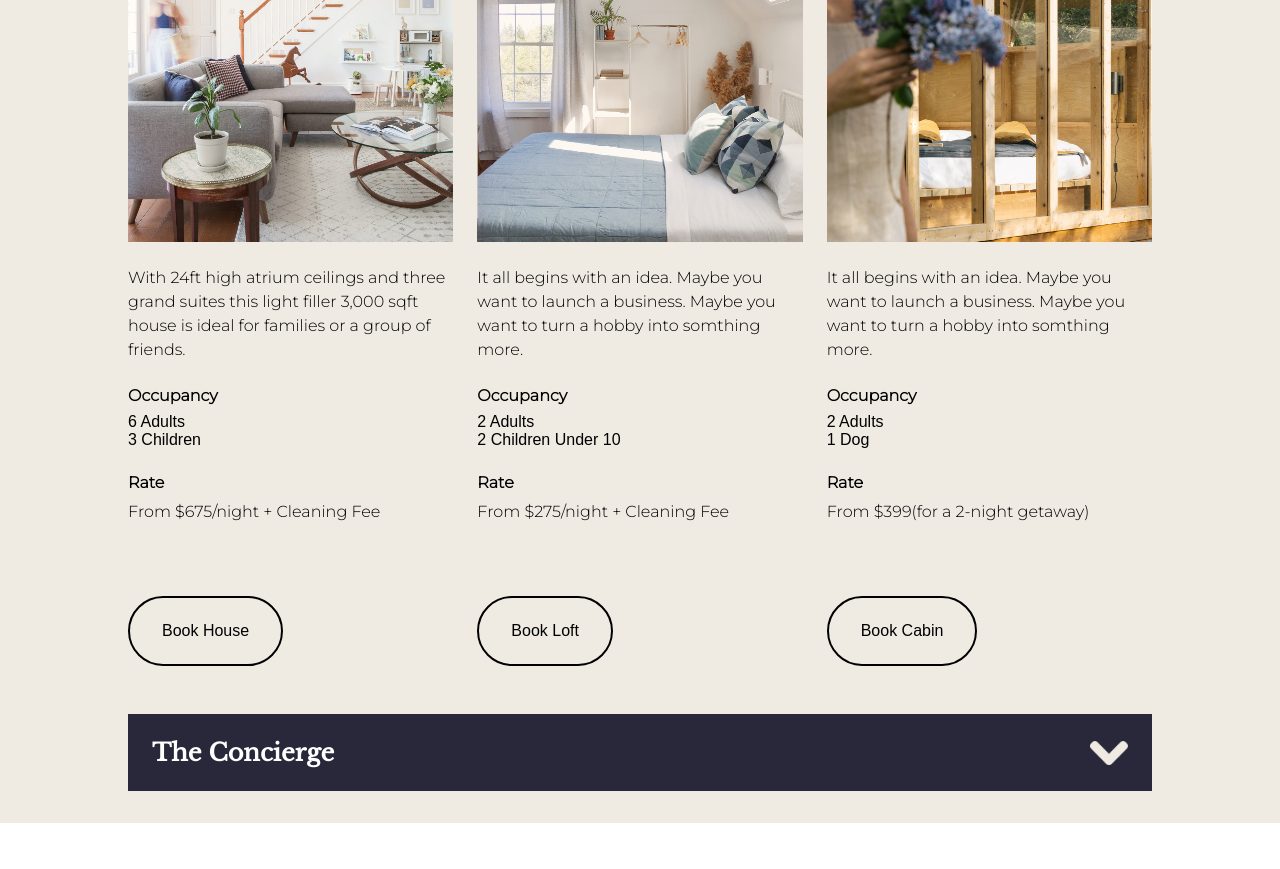
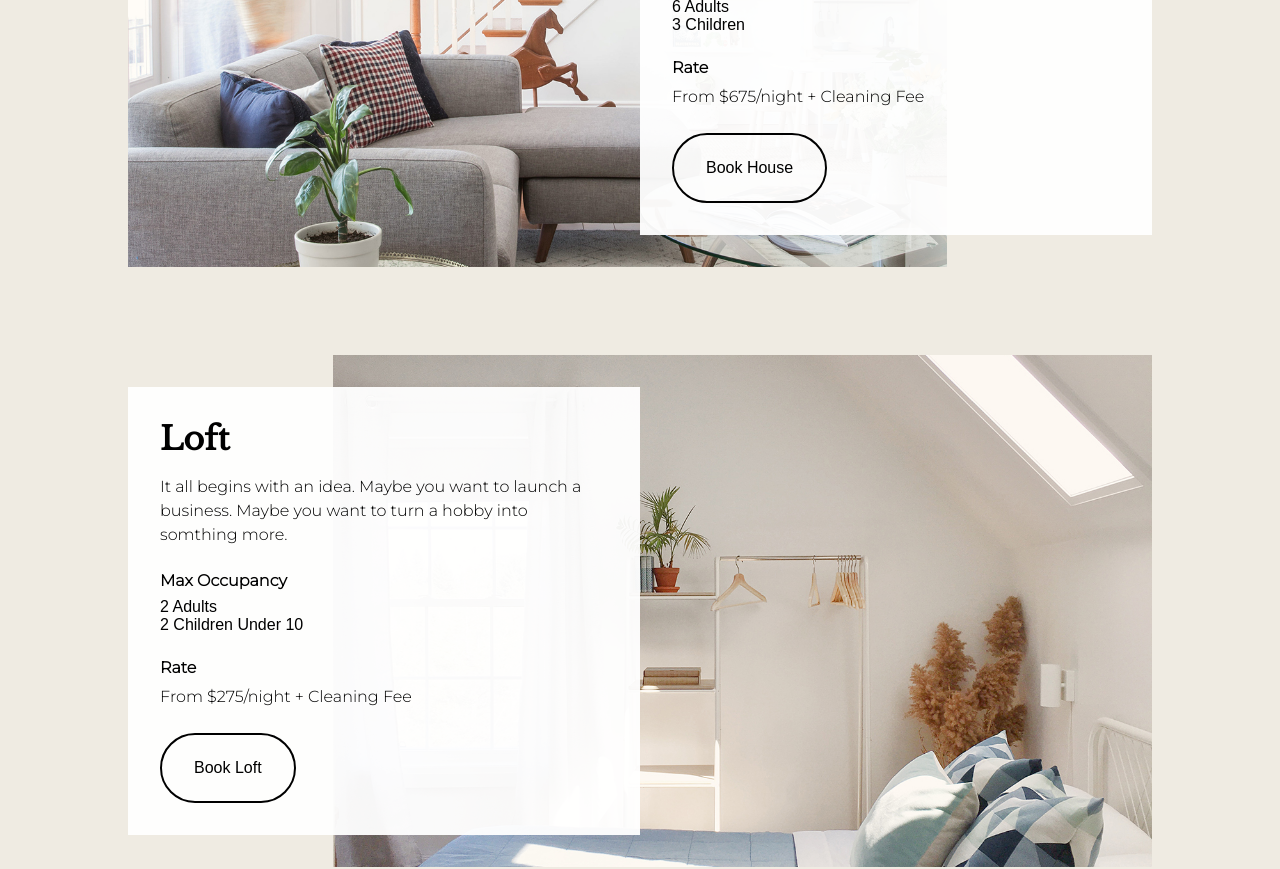
Before and after one commit to Jam52/the-edward, a React (Create React App) app: page / in a window 1280 px wide. Shown: the part 1580-2449 px from the top of the page. Built offline with nearby package versions, Linux system fonts and the light colour scheme.

Commit message:
Add isFlipped to styles to swap possition of the two main elements

```diff
--- a/src/CSS/_base.scss
+++ b/src/CSS/_base.scss
@@ -1,6 +1,7 @@
 //media queries
 $media_phone: 300px;
 $media_tablet: 700px;
+$media_tablet_landscape: 1000px;
 $media_computer_small: 1100px;
 $media_computer_large: 2000px;
 
--- a/src/components/Button/Button.module.scss
+++ b/src/components/Button/Button.module.scss
@@ -1,7 +1,7 @@
 @import '../../CSS/base';
 
 .button {
-  margin: 3rem 0;
+  margin: 0;
 
   &_link {
     display: inline-block;
--- a/src/components/OverviewCard/OverviewCard.js
+++ b/src/components/OverviewCard/OverviewCard.js
@@ -5,26 +5,38 @@ import Button from '../Button/Button';
 
 const OverviewCard = (props) => {
   return (
-    <div data-testid="component-overview-card" className={styles.overview}>
-      <div>
+    <div
+      data-testid="component-overview-card"
+      className={
+        props.isFlipped
+          ? [styles.overview, styles.overview__left].join(' ')
+          : styles.overview
+      }
+    >
+      <div className={styles.overview_img}>
+        <img src={props.img} alt={props.imgAlt} data-testid="image" />
+      </div>
+      <div
+        className={
+          props.isFlipped
+            ? [styles.overview_info, styles.overview_info__right].join(' ')
+            : styles.overview_info
+        }
+      >
         <h3 data-testid="room-name" className={styles.overview_header}>
           {props.roomName}
         </h3>
-        <div className={styles.overview_img}>
-          <img src={props.img} alt={props.imgAlt} data-testid="image" />
-        </div>
-
         <p data-testid="overview">{props.overview}</p>
-        <h4>Occupancy</h4>
-        <ul data-testid="occupancy" className={styles.occupancy}>
+        <h4>Max Occupancy</h4>
+        <ul data-testid="occupancy" className={styles.overview_occupancy}>
           {props.occupancy.map((item) => (
             <li key={item}>{item}</li>
           ))}
         </ul>
         <h4>Rate</h4>
         <p data-testid="rate">{props.rate}</p>
+        <Button text={`Book ${props.roomName}`} to={props.to} />
       </div>
-      <Button text={`Book ${props.roomName}`} to={props.to} />
     </div>
   );
 };
--- a/src/components/OverviewCard/OverviewCard.module.scss
+++ b/src/components/OverviewCard/OverviewCard.module.scss
@@ -1,11 +1,27 @@
 @import '../../CSS/base';
 
 .overview {
+  position: relative;
   width: 100%;
   height: 100%;
   display: flex;
   flex-direction: column;
   justify-content: space-between;
+
+  &_info {
+    transform: translateY(-2rem);
+    align-self: flex-end;
+    box-sizing: border-box;
+    background-color: rgba(255, 255, 255, 0.95);
+    padding: 1rem;
+    width: 90%;
+
+    h3 {
+      margin-top: 0;
+      font-family: $font_serif;
+      font-size: 2rem;
+    }
+  }
 
   &_header {
     font-size: 1.3rem;
@@ -14,13 +30,12 @@
 
   &_img {
     position: relative;
-    width: 100%;
+    width: 90%;
     overflow: hidden;
-    padding-bottom: 120%;
+    padding-bottom: 100%;
     display: flex;
     justify-content: center;
     align-items: center;
-    margin-bottom: 1.5rem;
 
     img {
       position: absolute;
@@ -29,9 +44,13 @@
       transform: translateY(-50%);
     }
   }
+
+  &__left {
+    justify-content: flex-end;
+  }
 }
 
-.occupancy,
+.overview_occupancy,
 p {
   list-style: none;
   padding-left: 0;
@@ -42,3 +61,48 @@ h4 {
   margin-bottom: 0;
   font-weight: bold;
 }
+
+@media (min-width: $media_tablet) {
+  .overview {
+    margin: 1rem 0;
+    &_img {
+      padding-bottom: 80%;
+    }
+  }
+}
+
+@media (min-width: $media_tablet_landscape) {
+  .overview {
+    margin: 2rem 0;
+    flex-direction: row;
+    align-items: center;
+
+    &_info {
+      padding: 2rem;
+      z-index: 1;
+      transform: translateX(0);
+      transform: translateY(-50%);
+      position: absolute;
+      right: 0;
+      top: 50%;
+      width: 50%;
+
+      &__right {
+        left: 0;
+      }
+    }
+
+    &_img {
+      width: 80%;
+      padding-bottom: 60%;
+    }
+  }
+}
+
+@media (min-width: $media_computer_small) {
+  .overview {
+    &_img {
+      padding-bottom: 50%;
+    }
+  }
+}
--- a/src/views/LandingPage/LandingPage.js
+++ b/src/views/LandingPage/LandingPage.js
@@ -37,7 +37,6 @@ const LandingPage = () => {
           75 acres of peaceful nature away from the fast-paced city life.
         </p>
         <div className={`${styles.cardContainer}`}>
-          <FadeInTransition>
           <OverviewCard
             img={process.env.PUBLIC_URL + '/images/Homepage_House.jpg'}
             altImg="Inside of house, white walls dark wood"
@@ -47,9 +46,9 @@ const LandingPage = () => {
             rate="From $675/night + Cleaning Fee"
             to="/house"
           />
-          </FadeInTransition>
-          <FadeInTransition delay={150}>
+
           <OverviewCard
+            isFlipped
             img={process.env.PUBLIC_URL + '/images/Homepage_Loft.jpg'}
             altImg="Inside of loft, white walls, large bed"
             roomName="Loft"
@@ -58,8 +57,7 @@ const LandingPage = () => {
             rate="From $275/night + Cleaning Fee"
             to="/loft"
           />
-          </FadeInTransition>
-          <FadeInTransition delay={300}>
+
           <OverviewCard
             img={process.env.PUBLIC_URL + '/images/Homepage_Cabin.jpg'}
             altImg="Glamping style cabin, large glass, amazing wooded surroundings."
@@ -69,7 +67,6 @@ const LandingPage = () => {
             rate="From $399(for a 2-night getaway)"
             to="/cabin"
           />
-          </FadeInTransition>
         </div>
         <CollapsibleSection header="The Concierge">
           <div className={styles.concierge}>
--- a/src/views/LandingPage/LandingPage.module.scss
+++ b/src/views/LandingPage/LandingPage.module.scss
@@ -1,6 +1,6 @@
 .cardContainer {
-  display: grid;
-  grid-template-columns: repeat(auto-fit, minmax(200px, 1fr));
+  display: flex;
+  flex-direction: column;
   gap: 1.5rem;
 }
 
```
Lines whose indentation alone changed are shown as unchanged.
